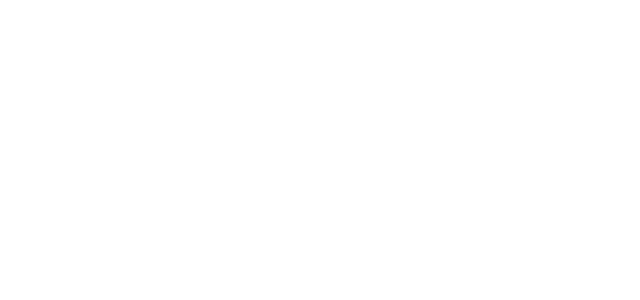
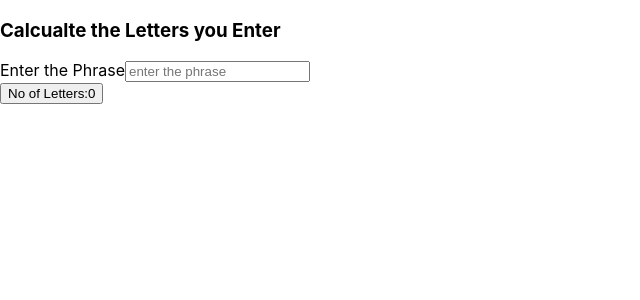
Before and after one commit to Kanth789/FirstReactAssignment, a React (Create React App) app in the folder react-ssignments/: page / in a window 1280 px wide. Shown: the top 300 px of the page, without its empty margins (0-640 px from the left). Built offline with nearby package versions, Linux system fonts and the light colour scheme.

Commit message:
calucator function

```diff
--- a/react-ssignments/src/App.css
+++ b/react-ssignments/src/App.css
@@ -36,3 +36,6 @@
     transform: rotate(360deg);
   }
 }
+body{
+  background-color: ;
+}
--- a/react-ssignments/src/App.js
+++ b/react-ssignments/src/App.js
@@ -1,12 +1,12 @@
 import logo from './logo.svg';
 import './App.css';
+import Calucator from './Components/Calucator/Calucator';
 
-function App() {
-  return (
-    <div className="App">
+function App(){
 
-    </div>
-  );
+return (
+ <Calucator/>
+);
 }
 
 export default App;
--- /dev/null
+++ b/react-ssignments/src/Components/Calucator/Calucator.js
@@ -0,0 +1,32 @@
+import { Component } from "react";
+
+class Calcualte extends Component{
+    state = {searchInput:'',number:0}
+    ChangeNumber = (event) =>{
+
+        this.setState({searchInput: event.target.value});
+        this.setState((prevState)=>({number:prevState.number + 1}));
+
+    }
+    render(){
+        const {number} = this.state
+        return(
+            <div className="main-conatiner">
+            <div className='left-conatiner'>
+              <div className='heading'>
+                <h3 className='header'>Calcualte the Letters you Enter</h3>
+              </div>
+              <div className='searchInput'>
+                <label>Enter the Phrase</label>
+                <input type="text"placeholder="enter the phrase" onChange={this.ChangeNumber}></input>
+              </div>
+              <div className='button-div'>
+                <button >No of Letters:{number}</button>
+              </div>
+            </div>
+            <div className='right-conatiner'></div>
+          </div>
+        )
+    }
+}
+export default Calcualte
```
